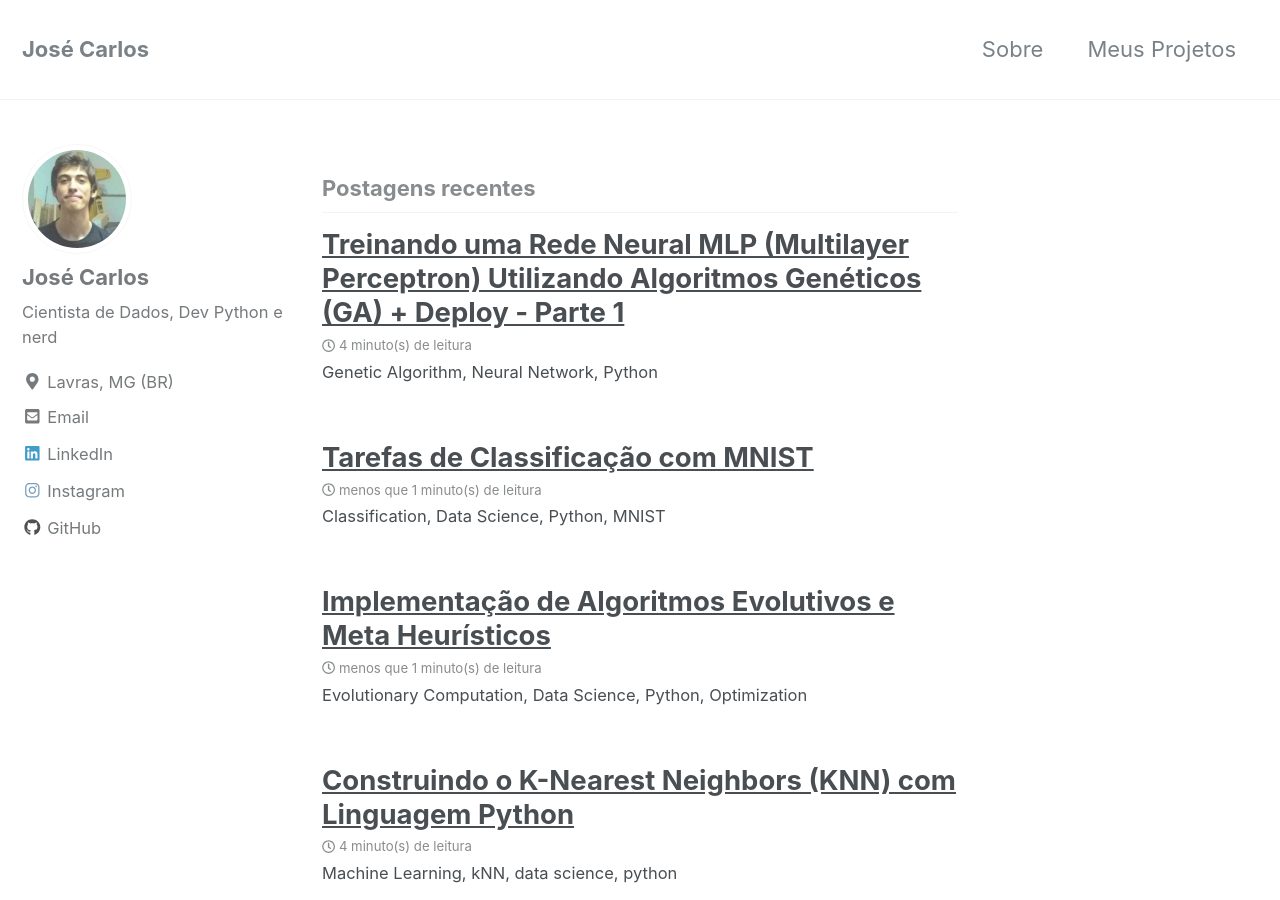
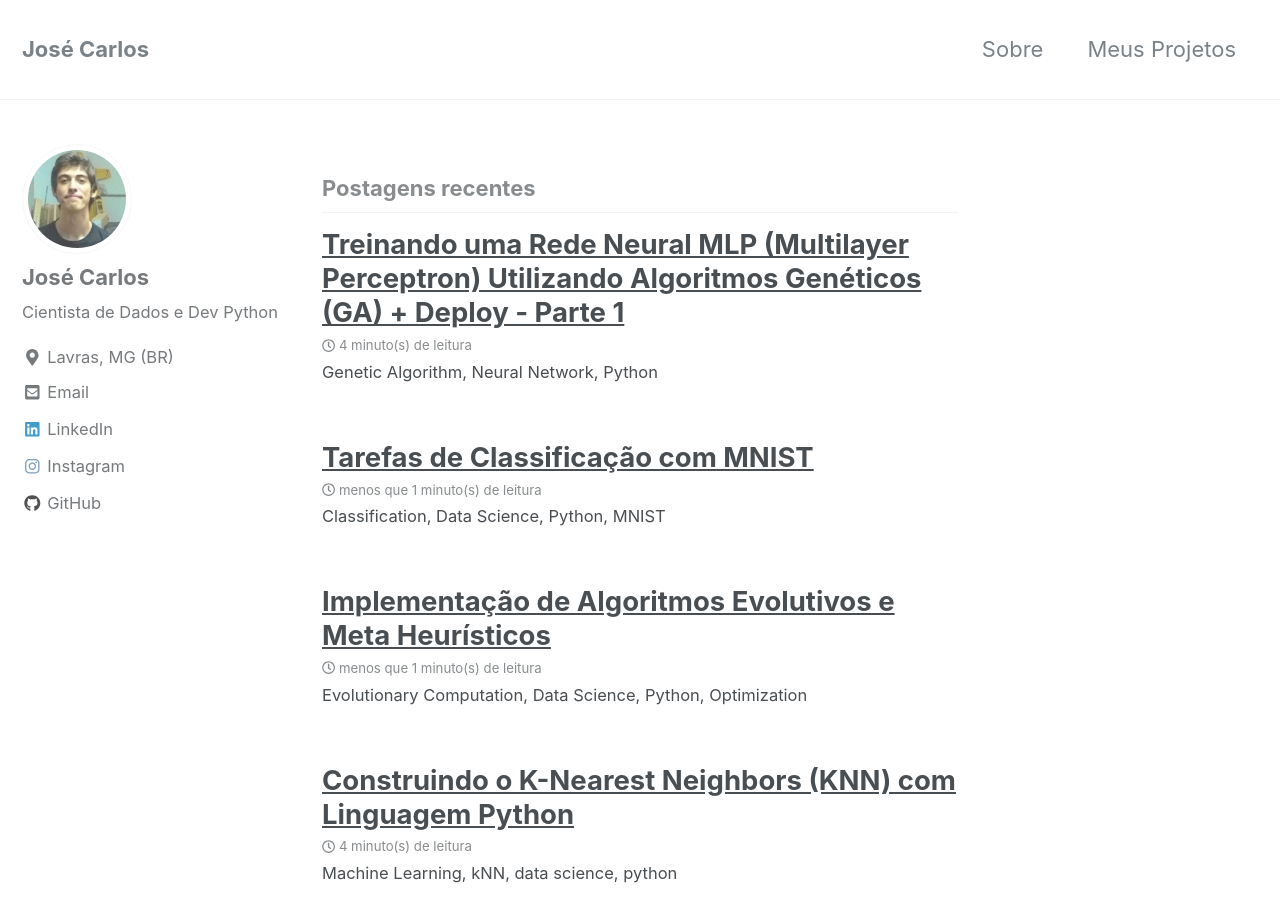
Before and after one commit to jcfneto/jcfneto.github.io, a Jekyll site: the page built from index.html, in a window 1280 px wide and 900 px high. Built offline with Jekyll 4.4.1, drawn with Linux system fonts in a browser that asks for light colours; nearby versions of some CDN libraries; the list of posts is cut into pages by our own code.

Commit message:
Update _config.yml

```diff
--- a/_config.yml
+++ b/_config.yml
@@ -12,7 +12,7 @@ locale                   : "pt-BR"
 title                    : "José Carlos"
 title_separator          : "-"
 name                     : "José Carlos"
-description              : "Cientista de Dados, Dev Python e nerd"
+description              : "Cientista de Dados e Dev Python"
 url                      : # the base hostname & protocol for your site e.g. "https://mmistakes.github.io"
 baseurl                  : # the subpath of your site, e.g. "/blog"
 repository               : # GitHub username/repo-name e.g. "mmistakes/minimal-mistakes"
@@ -86,7 +86,7 @@ analytics:
 author:
   name             : "José Carlos"
   avatar           : "/images/me.jpg" # path of avatar image, e.g. "/assets/images/bio-photo.jpg"
-  bio              : "Cientista de Dados, Dev Python e nerd"
+  bio              : "Cientista de Dados e Dev Python"
   location         : "Lavras, MG (BR)"
   email            : "eng.jcfneto@gmail.com"
   uri              :
```
